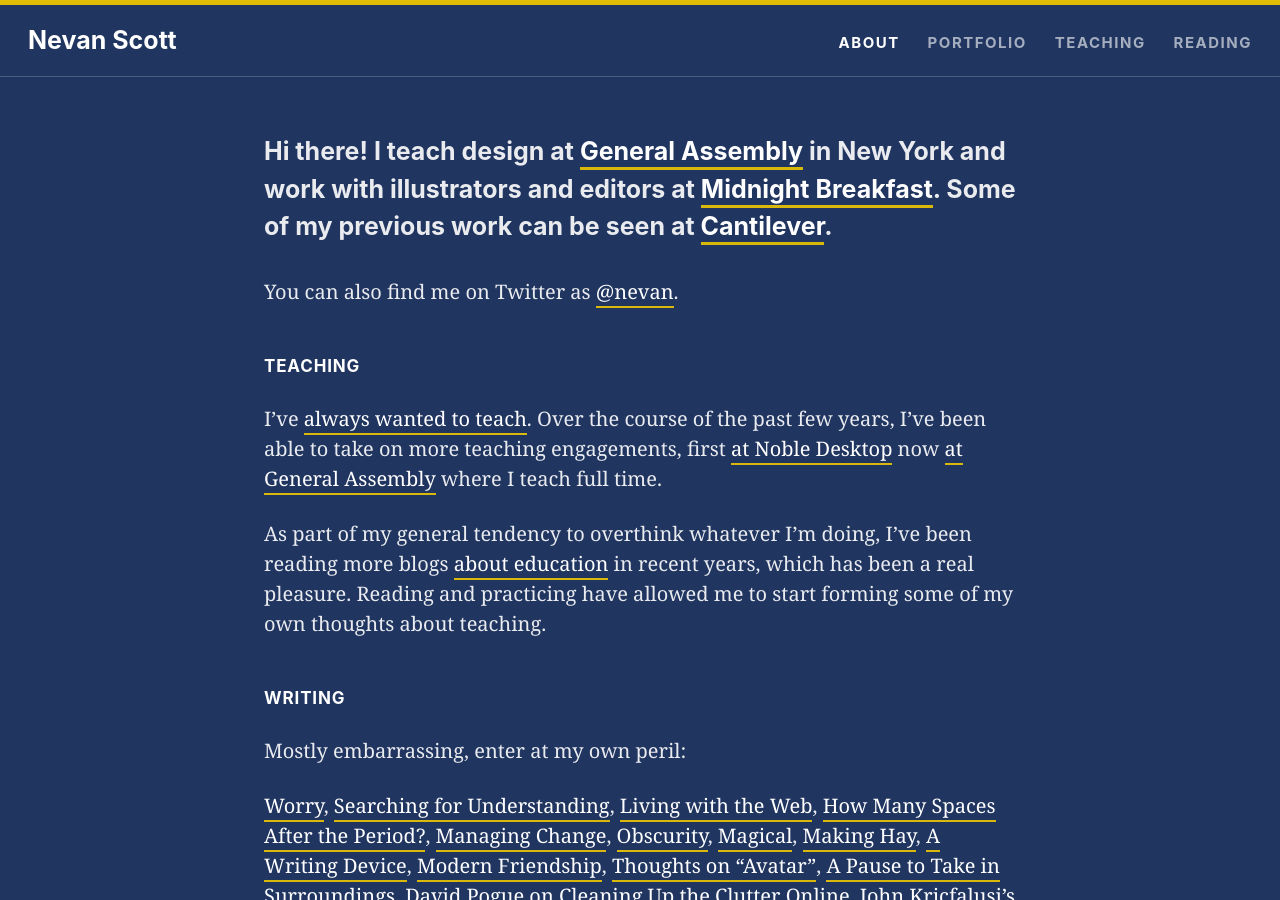
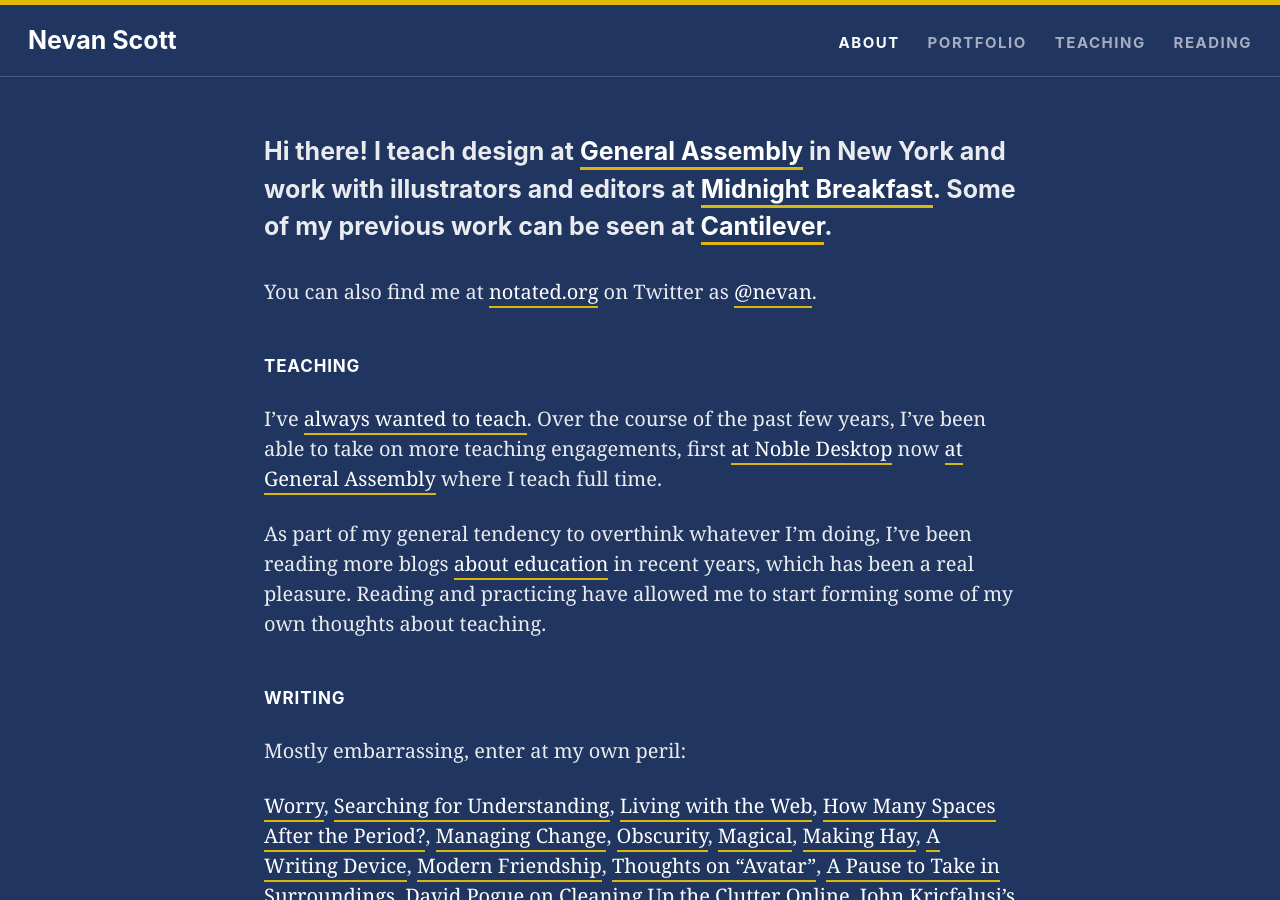
Before and after one commit to nevanscott/nevanscott.github.io, a Jekyll site: the page built from index.md, in a window 1280 px wide and 900 px high. Built offline with Jekyll 4.4.1, drawn with Linux system fonts in a browser that asks for light colours.

Commit message:
adds notated.org link back

```diff
--- a/index.md
+++ b/index.md
@@ -3,7 +3,7 @@
 
 <p class="lede" markdown="1">Hi there! I teach design at [General Assembly](http://generalassemb.ly/) in New York and work with illustrators and editors at [Midnight Breakfast](http://midnightbreakfast.com/). Some of my previous work can be seen at [Cantilever](http://cantilever.co/work/).</p>
 
-You can also find me on Twitter as <a href="https://twitter.com/nevan" rel="me">@nevan</a>.
+You can also find me at <a href="http://notated.org">notated.org</a> on Twitter as <a href="https://twitter.com/nevan" rel="me">@nevan</a>.
 
 
 Teaching
```
